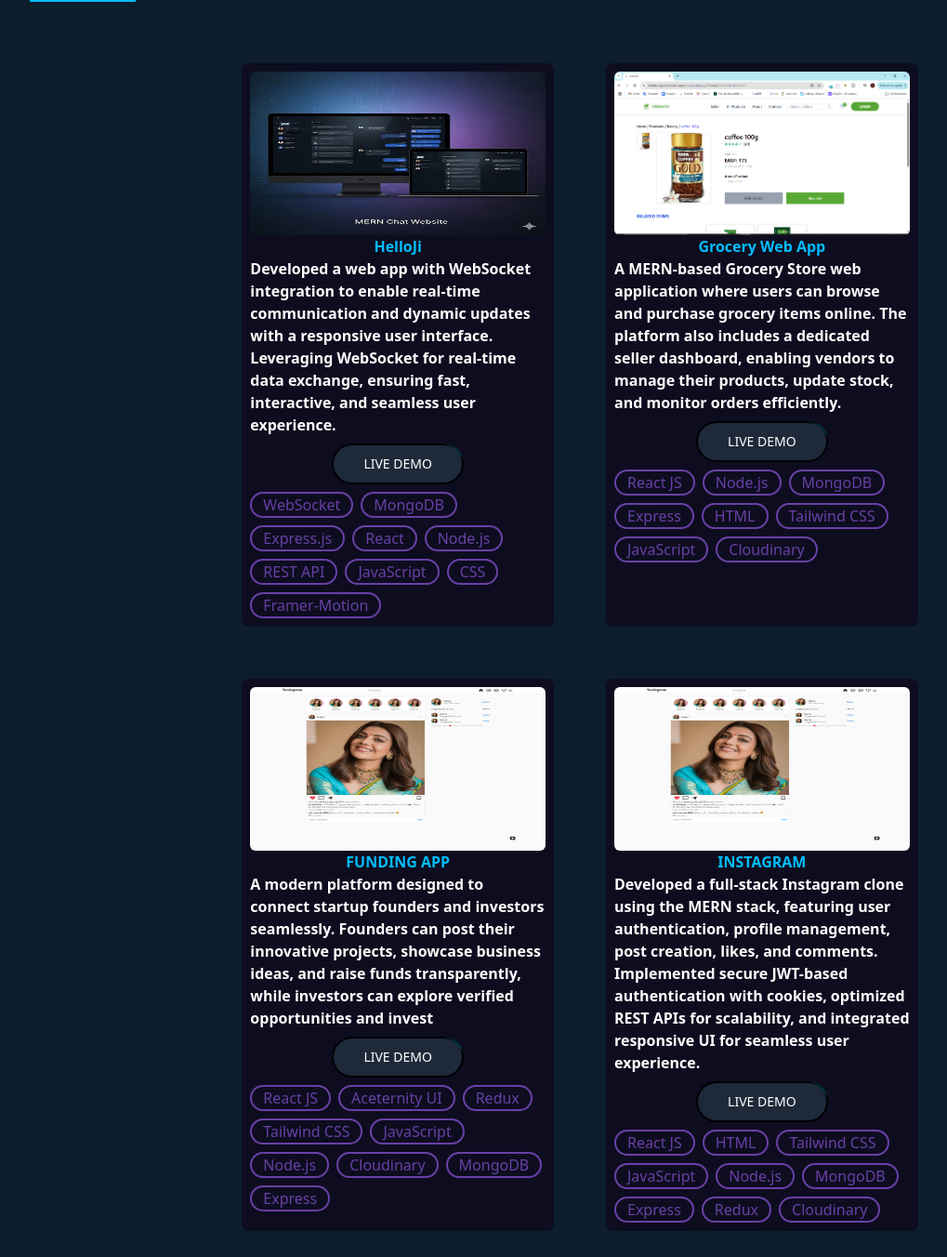
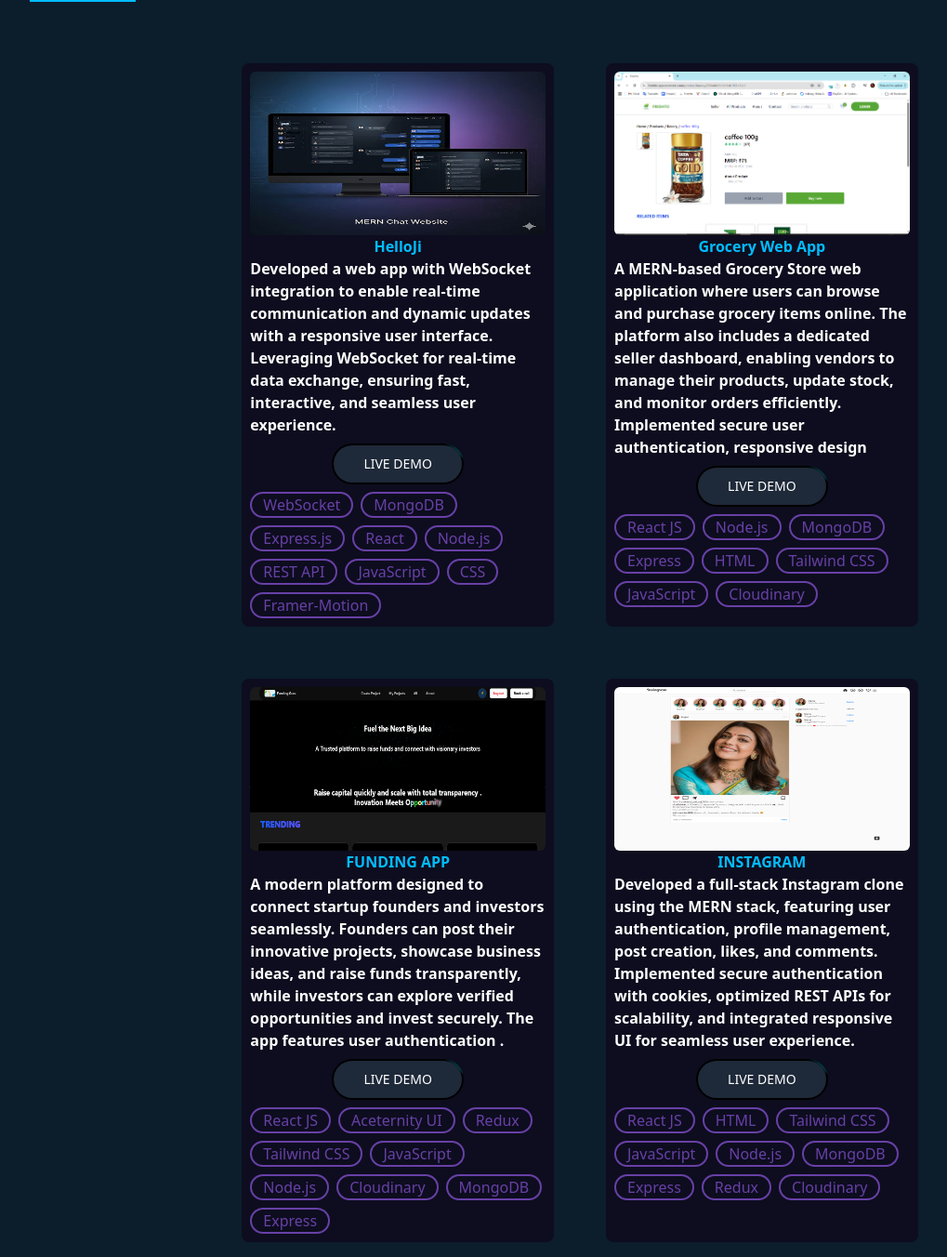
Before and after one commit to techaks/portfolio-aks, a React (Vite) app: page / in a window 1280 px wide. Shown: the part 1748-3100 px from the top of the page at 93% size, without its empty margins (64-1083 px from the left). Built offline with nearby package versions, Linux system fonts and the light colour scheme.

Commit message:
add project

```diff
--- a/src/Component/Navbar.jsx
+++ b/src/Component/Navbar.jsx
@@ -11,6 +11,7 @@
       <div className="w-[145px]">
         {" "}
         <Button />
+
       </div>
 
       {/* Desktop Menu */}
--- a/src/Component/constant.js
+++ b/src/Component/constant.js
@@ -11,7 +11,8 @@
 import expressjsLogo from "../assets/tech_logo/ex.png";
 import apiLogo from "../assets/tech_logo/api.png";
 import mongodbLogo from "../assets/tech_logo/mc.png";
-import helloJi from "../assets/tech_logo/helloJi.jpg"
+import helloJi from "../assets/tech_logo/helloJi.jpg";
+import funding from "../assets/tech_logo/funding.png";
 import cLogo from "../assets/tech_logo/c.png";
 import cppLogo from "../assets/tech_logo/cpp.png";
 
@@ -45,8 +46,8 @@
     skills: [
       { name: "Node JS", logo: nodejsLogo },
       { name: "Express JS", logo: expressjsLogo },
-      { name:"Rest API" , logo :apiLogo},
-      { name: "MongoDB", logo: mongodbLogo }
+      { name: "Rest API", logo: apiLogo },
+      { name: "MongoDB", logo: mongodbLogo },
     ],
   },
   {
@@ -80,7 +81,15 @@
       "Developed a web app with WebSocket integration to enable real-time communication and dynamic updates with a responsive user interface. Leveraging WebSocket for real-time data exchange, ensuring fast, interactive, and seamless user experience.",
     image: helloJi,
     tags: [
-      "WebSocket", "MongoDB", "Express.js", "React", "Node.js",  "REST API", "JavaScript", "CSS" ,"Framer-Motion"
+      "WebSocket",
+      "MongoDB",
+      "Express.js",
+      "React",
+      "Node.js",
+      "REST API",
+      "JavaScript",
+      "CSS",
+      "Framer-Motion",
     ],
 
     url: "https://aks-helloji.vercel.app/",
@@ -89,7 +98,7 @@
     id: 1,
     title: "Grocery Web App",
     description:
-      "A MERN-based Grocery Store web application where users can browse and purchase grocery items online. The platform also includes a dedicated seller dashboard, enabling vendors to manage their products, update stock, and monitor orders efficiently.",
+      "A MERN-based Grocery Store web application where users can browse and purchase grocery items online. The platform also includes a dedicated seller dashboard, enabling vendors to manage their products, update stock, and monitor orders efficiently. Implemented secure user authentication, responsive design ",
     image: freshto,
     tags: [
       "React JS",
@@ -106,22 +115,20 @@
   },
   {
     id: 2,
-    title: "FUNDING APP" ,
+    title: "FUNDING APP",
     description:
-      "A modern platform designed to connect startup founders and investors seamlessly. Founders can post their innovative projects, showcase business ideas, and raise funds transparently, while investors can explore verified opportunities and invest "  ,
-    image: insta,
+      "A modern platform designed to connect startup founders and investors seamlessly. Founders can post their innovative projects, showcase business ideas, and raise funds transparently, while investors can explore verified opportunities and invest securely. The app features user authentication . ",
+    image: funding,
     tags: [
       "React JS",
       "Aceternity UI",
- "Redux",
+      "Redux",
       "Tailwind CSS",
       "JavaScript",
       "Node.js",
       "Cloudinary",
       "MongoDB",
       "Express",
-
-
     ],
 
     url: "https://instagram-aks.vercel.app/",
@@ -130,10 +137,10 @@
     id: 2,
     title: "INSTAGRAM ",
     description:
-      "Developed a full-stack Instagram clone using the MERN stack, featuring user authentication, profile management, post creation, likes, and comments. Implemented secure JWT-based authentication with cookies, optimized REST APIs for scalability, and integrated responsive UI for seamless user experience.",
+      "Developed a full-stack Instagram clone using the MERN stack, featuring user authentication, profile management, post creation, likes, and comments. Implemented secure authentication with cookies, optimized REST APIs for scalability, and integrated responsive UI for seamless user experience.",
     image: insta,
     tags: [
-       "React JS",
+      "React JS",
       "HTML",
       "Tailwind CSS",
       "JavaScript",
@@ -166,5 +173,4 @@
 
     url: "https://job-portal-frontend-h1x0.onrender.com/",
   },
-
 ];
```
